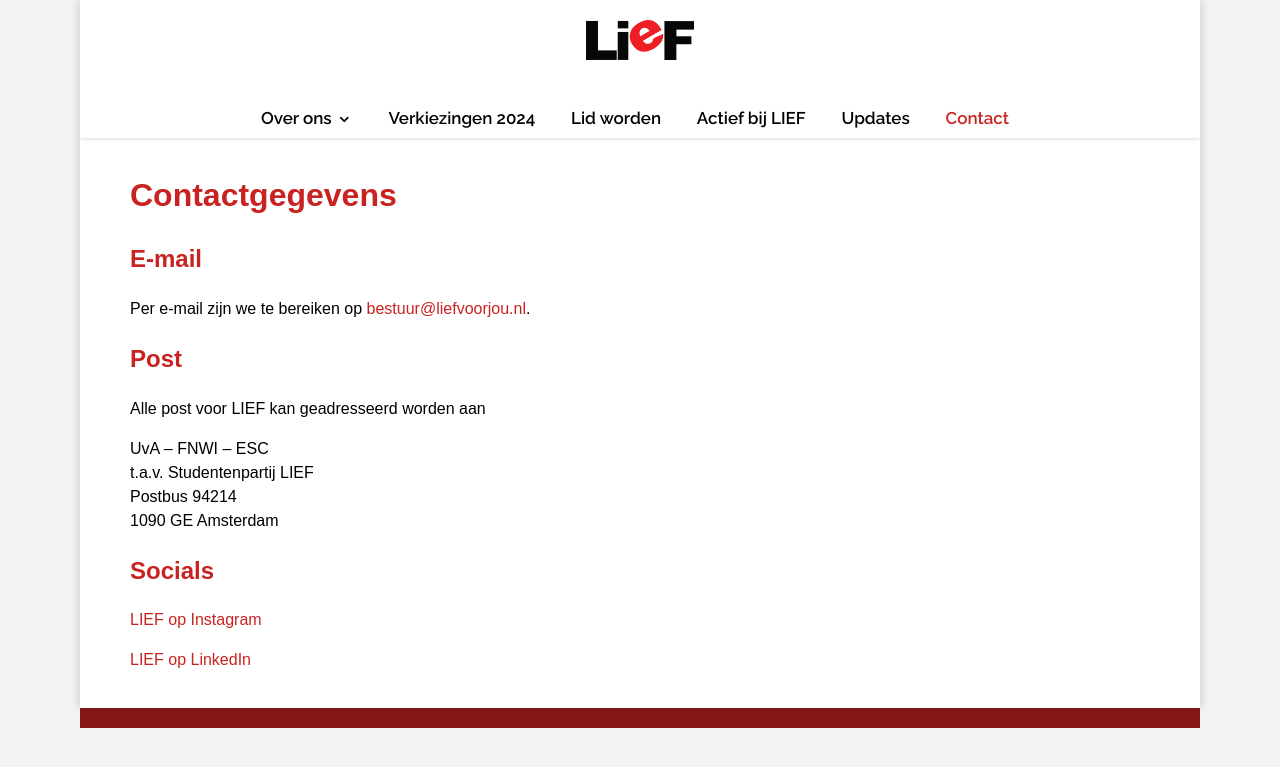
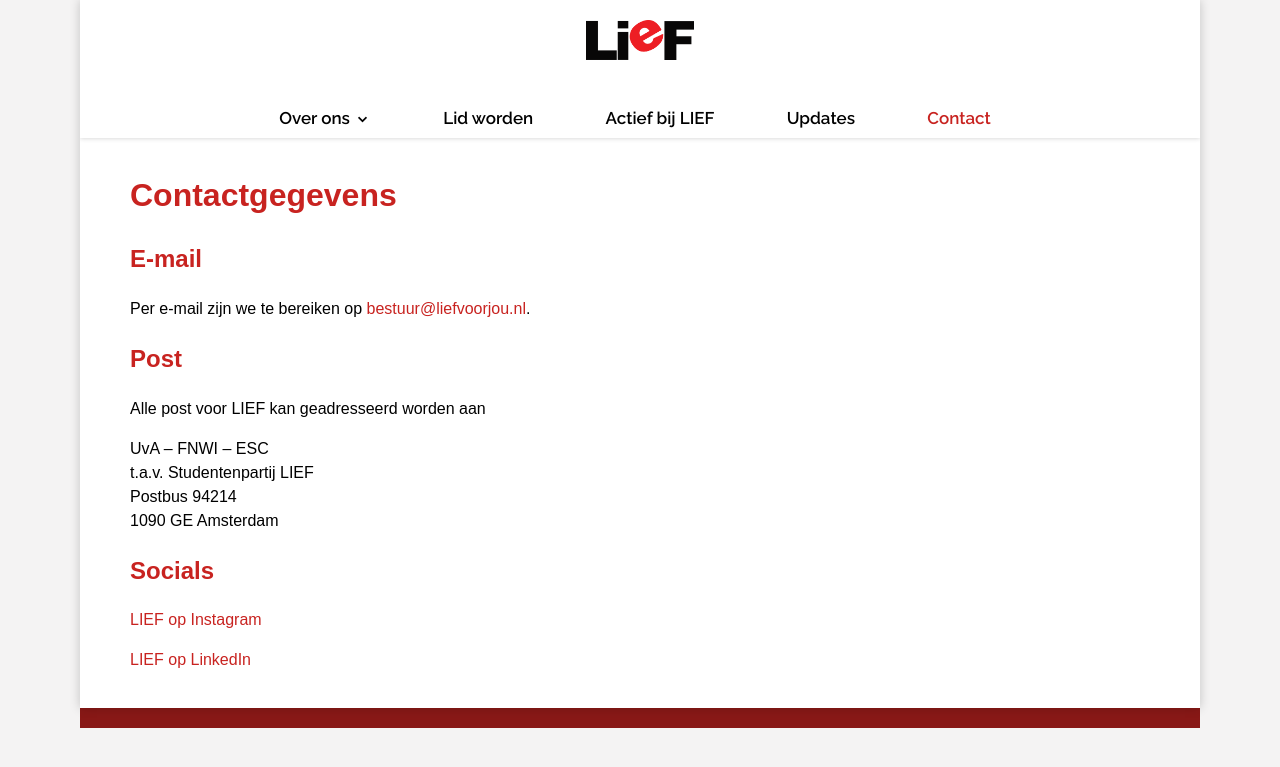
Before and after one commit to liefnwi/liefnwi.github.io, a Jekyll site: the page built from contact.md, in a window 1280 px wide. Shown: the top 767 px of the page. Built offline with Jekyll 4.4.1, drawn with Linux system fonts in a browser that asks for light colours; nearby versions of some CDN libraries.

Commit message:
Removed verkiezingen 2024 from header

```diff
--- a/_data/navigation.yml
+++ b/_data/navigation.yml
@@ -19,8 +19,6 @@
       link: in-de-raad
     - name: Partners
       link: partners
-- name: Verkiezingen 2024
-  link: /stem
 - name: Lid worden
   link: /lid-worden
 - name: Actief bij LIEF
```
